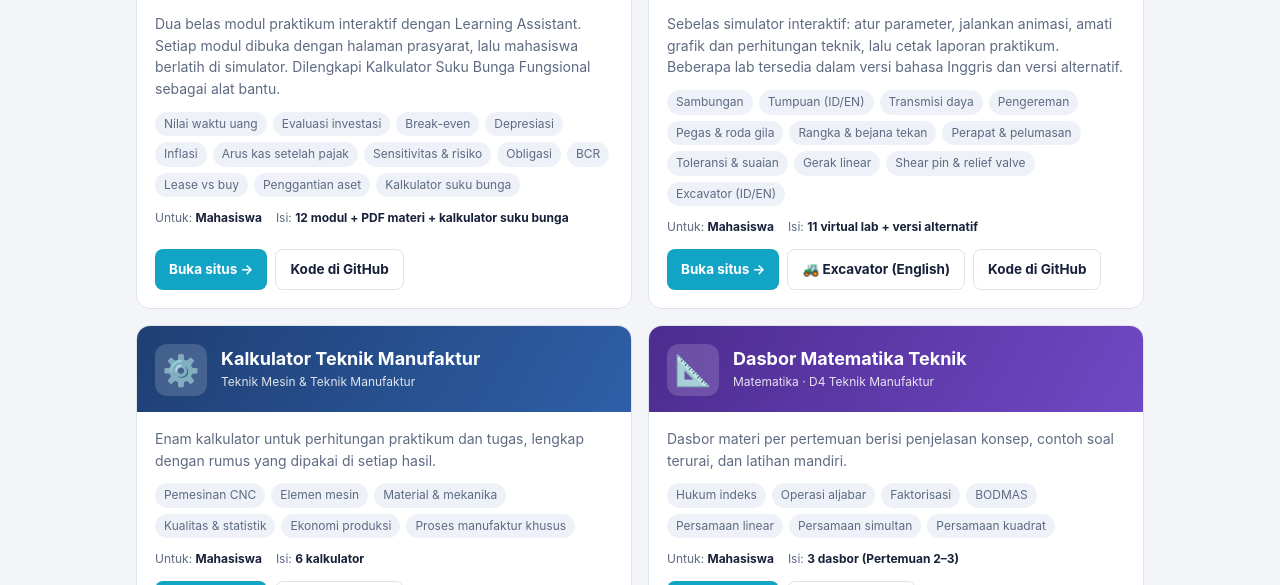
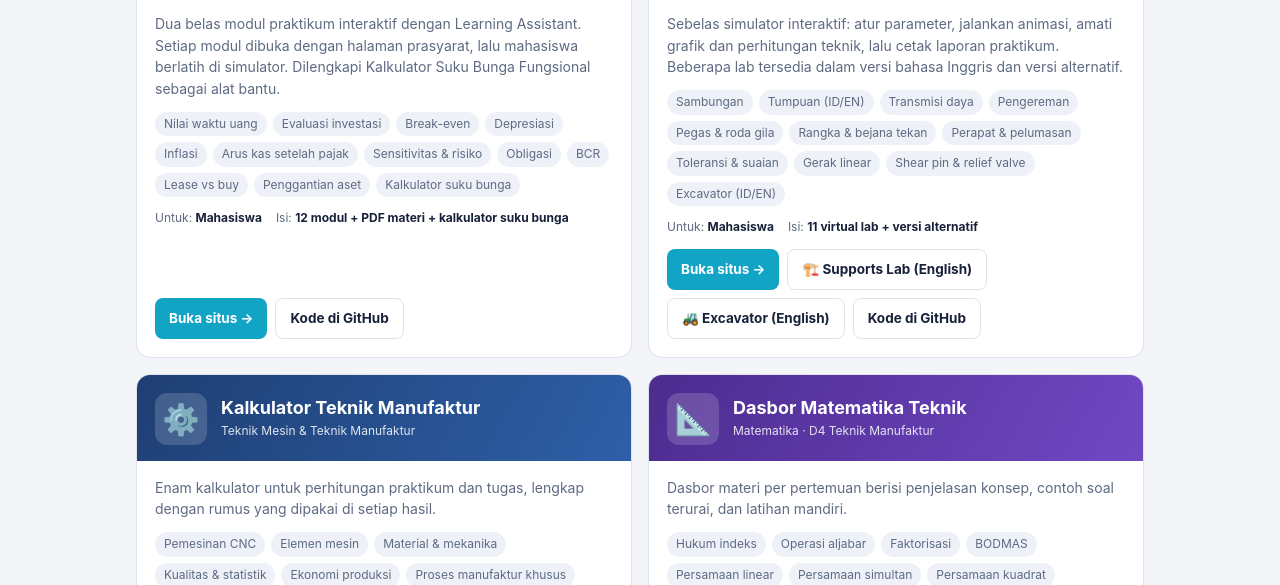
Before and after one commit to muasmuchtar/muasmuchtar.github.io, a plain HTML site: page index.html in a window 1280 px wide. Shown: the part 515-1100 px from the top of the page. Drawn offline with Linux system fonts and the light colour scheme.

Commit message:
Portofolio: tautan Lab Tumpuan versi Inggris
Co-Authored-By: Claude Opus 5.5 <noreply@anthropic.com>

```diff
--- a/index.html
+++ b/index.html
@@ -116,7 +116,7 @@
       chips:["Sambungan","Tumpuan (ID/EN)","Transmisi daya","Pengereman","Pegas & roda gila","Rangka & bejana tekan","Perapat & pelumasan","Toleransi & suaian","Gerak linear","Shear pin & relief valve","Excavator (ID/EN)"],
       who:"Mahasiswa", isi:"11 virtual lab + versi alternatif",
       url:"https://muasmuchtar.github.io/virtual-lab-elemen-mesin/", repo:"https://github.com/muasmuchtar/virtual-lab-elemen-mesin",
-      extra:[["🚜 Excavator (English)","https://muasmuchtar.github.io/virtual-lab-elemen-mesin/lab/11-excavator-en.html"]]
+      extra:[["🏗️ Supports Lab (English)","https://muasmuchtar.github.io/virtual-lab-elemen-mesin/lab/02-tumpuan-ringkas-en.html"],["🚜 Excavator (English)","https://muasmuchtar.github.io/virtual-lab-elemen-mesin/lab/11-excavator-en.html"]]
     },
     {
       cls:"b1", ico:"⚙️", title:"Kalkulator Teknik Manufaktur", sub:"Teknik Mesin & Teknik Manufaktur",
```
